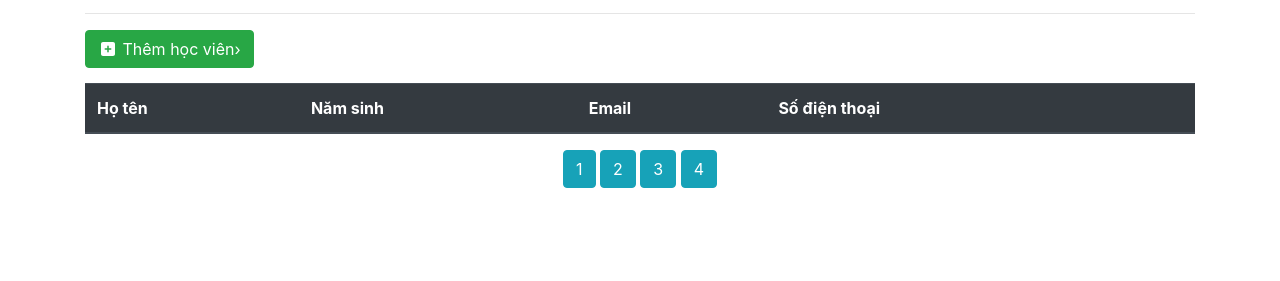
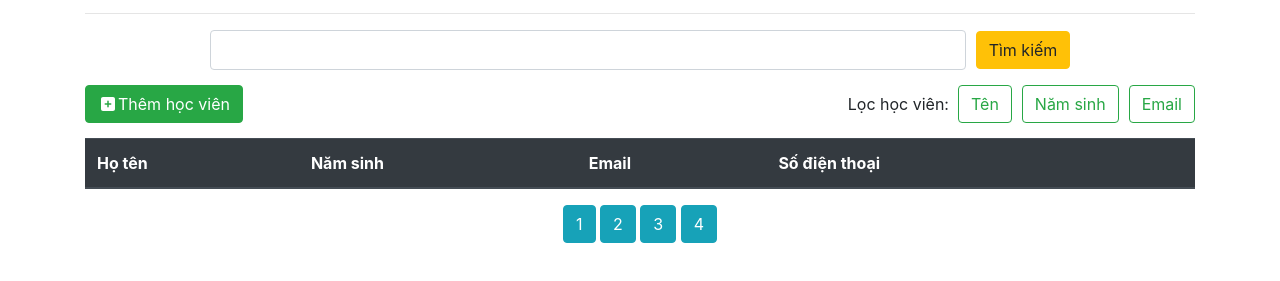
Before and after one commit to mailongvu/quanly-sv, a website: page public/index.html in a window 1280 px wide. Shown: the part 71-352 px from the top of the page. Drawn offline with nearby package versions, Linux system fonts and the light colour scheme; no server answers.

Commit message:
update find

```diff
--- a/public/index.html
+++ b/public/index.html
@@ -11,7 +11,8 @@
 </head>
 
 <body>
-    <div class="modal fade" id="exampleModal" tabindex="-1" role="dialog" aria-labelledby="exampleModalLabel" aria-hidden="true">
+  <div class="modal fade" id="exampleModal" tabindex="-1" role="dialog" aria-labelledby="exampleModalLabel"
+    aria-hidden="true">
     <div class="modal-dialog" role="document">
       <div class="modal-content">
         <div class="modal-header">
@@ -34,13 +35,27 @@
   <div class="container">
     <h1>DANH SÁCH HỌC VIÊN LỚP FRONT-END 9</h1>
     <hr>
-        <div class="btn btn-success">
+    <div class="find">
+      <input type="text"  id="find-smt">
+      <button type="button" class="btn btn-warning" onclick="filterName()">Tìm kiếm</button>
+    </div>
+    <div class="btn-group">
+      <div class="btn-new">
+        <div class="btn btn-success" id="btn-add">
           <a href="add-new-student.html" class="add-student">
-                <i class="fas fa-plus-square">
-                </i>
-                Thêm học viên›
+            <i class="fas fa-plus-square"></i>Thêm học viên
           </a>
         </div>
+      </div>
+
+      <div class="btn-filter">
+        <p>Lọc học viên:&nbsp;&nbsp;</p>
+        <button type="button" class="btn btn-outline-success" id="name-students" >Tên</button>
+        <button type="button" class="btn btn-outline-success" id="year-students">Năm sinh</button>
+        <button type="button" class="btn btn-outline-success" id="email-students">Email</button>
+      </div>
+    </div>
+
     <div class="table-responsive-md">
       <table class="table table-striped table-hover" id="table-sort">
         <thead class="thead-dark">
--- a/public/qlsv.css
+++ b/public/qlsv.css
@@ -5,9 +5,9 @@ h1 {
 a {
     text-decoration: none;
 }
-/* .btn-success {
-    font-size: 20px;
-} */
+p {
+    margin-bottom: 0;
+}
 .btn :hover {
     text-decoration: none;
     color: white;
@@ -75,3 +75,32 @@ label span {
 .btn-page {
     text-align: center;
 }
+
+.btn-group {
+    display: flex;
+    justify-content: space-between;
+
+}
+
+.btn-filter {
+    display: flex;
+
+    align-items: center;
+}
+
+#name-students, #year-students {
+    margin-right:10px;
+}
+
+.find {
+    display: flex;
+    align-items: center;
+    text-align: center;
+    justify-content: center;
+    margin:15px;
+}
+
+#find-smt {
+    width: 70%;
+    margin-right: 10px;
+}
--- a/public/qlsv.js
+++ b/public/qlsv.js
@@ -1,12 +1,13 @@
-let http = "https://vucodiing-students.herokuapp.com/users";
+let http =
+  "https://vucodiing-students.herokuapp.com/users?_sort=id&_order=desc";
 let studentID = 0;
+let getInfo = $("#find-smt").val();
 $(function () {
+  $.ajax({
+    method: "GET",
+    url: http + "&_page=1",
 
-  $.ajax({
-    type: "GET",
-    url: http + "?_sort=id &_order=desc &_page=1",
-
-    context: document.body
+    context: document.body,
   }).done(function (users) {
     let htmlString = "";
 
@@ -30,18 +31,17 @@ $(function () {
                   Xoá
               </a>
           </td>
-    </tr>`
+      </tr>`;
     }
     $("tbody").html(htmlString);
   });
-
-})
+});
 
 function btn1() {
   $.ajax({
-    type: "GET",
-    url: http + "?_sort=id &_order=desc &_page=1",
-    context: document.body
+    method: "GET",
+    url: http + "&_page=1",
+    context: document.body,
   }).done(function (users) {
     let htmlString = "";
 
@@ -65,7 +65,7 @@ function btn1() {
                 Xoá
             </a>
         </td>
-    </tr>`
+    </tr>`;
     }
     $("tbody").html(htmlString);
   });
@@ -73,9 +73,9 @@ function btn1() {
 
 function btn2() {
   $.ajax({
-    type: "GET",
-    url: http + "?_sort=id &_order=desc &_page=2",
-    context: document.body
+    method: "GET",
+    url: http + "&_page=2",
+    context: document.body,
   }).done(function (users) {
     let htmlString = "";
 
@@ -99,7 +99,7 @@ function btn2() {
                 Xoá
             </a>
         </td>
-    </tr>`
+    </tr>`;
     }
     $("tbody").html(htmlString);
   });
@@ -107,9 +107,9 @@ function btn2() {
 
 function btn3() {
   $.ajax({
-    type: "GET",
-    url: http + "?_sort=id &_order=desc &_page=3",
-    context: document.body
+    method: "GET",
+    url: http + "&_page=3",
+    context: document.body,
   }).done(function (users) {
     let htmlString = "";
 
@@ -133,7 +133,7 @@ function btn3() {
                 Xoá
             </a>
         </td>
-    </tr>`
+    </tr>`;
     }
     $("tbody").html(htmlString);
   });
@@ -141,9 +141,9 @@ function btn3() {
 
 function btn4() {
   $.ajax({
-    type: "GET",
-    url: http + "?_sort=id &_order=desc &_page=4",
-    context: document.body
+    method: "GET",
+    url: http + "&_page=4",
+    context: document.body,
   }).done(function (users) {
     let htmlString = "";
 
@@ -167,10 +167,115 @@ function btn4() {
                 Xoá
             </a>
         </td>
-    </tr>`
+    </tr>`;
     }
     $("tbody").html(htmlString);
   });
+}
+
+function filterName() {
+  if ($("#find-smt").val() === "") {
+    alert("Nhập từ khoá tìm kiếm");
+  } else {
+    let nameFilter = "name=" + $("#find-smt").val();
+    let birthdayFilter = "birthday=" + $("#find-smt").val();
+    let phoneFilter = "phone=" + $("#find-smt").val();
+    $.ajax({
+      method: "GET",
+      url: "https://vucodiing-students.herokuapp.com/users/?" + nameFilter,
+      context: document.body,
+    }).done(function (users) {
+      let htmlString = "";
+
+      for (let user of users) {
+        htmlString += `<tr id="${user.id}">
+          <td>${user.name}</td>
+          <td>${user.birthday}</td>
+          <td>${user.email}</td>
+          <td>${user.phone}</td>
+          <td>
+              <a href="repair-student.html?id=${user.id}" class="text-repair">
+                  <i class="fa fa-edit">
+                  </i>
+                  Chỉnh sửa
+              </a>
+              |
+              <a href="javascript:void(0)" onclick="confirmDel(${user.id})" class="text-delete" data-toggle="modal" data-target="#exampleModal">
+
+                  <i class="fa fa-trash-alt">
+                  </i>
+                  Xoá
+              </a>
+          </td>
+      </tr>`;
+      }
+      $("tbody").html(htmlString);
+    });
+
+    $.ajax({
+      method: "GET",
+      url: "https://vucodiing-students.herokuapp.com/users/?" + birthdayFilter,
+      context: document.body,
+    }).done(function (users) {
+      let htmlString = "";
+
+      for (let user of users) {
+        htmlString += `<tr id="${user.id}">
+          <td>${user.name}</td>
+          <td>${user.birthday}</td>
+          <td>${user.email}</td>
+          <td>${user.phone}</td>
+          <td>
+              <a href="repair-student.html?id=${user.id}" class="text-repair">
+                  <i class="fa fa-edit">
+                  </i>
+                  Chỉnh sửa
+              </a>
+              |
+              <a href="javascript:void(0)" onclick="confirmDel(${user.id})" class="text-delete" data-toggle="modal" data-target="#exampleModal">
+
+                  <i class="fa fa-trash-alt">
+                  </i>
+                  Xoá
+              </a>
+          </td>
+      </tr>`;
+      }
+      $("tbody").html(htmlString);
+    });
+
+    $.ajax({
+      method: "GET",
+      url: "https://vucodiing-students.herokuapp.com/users/?" + phoneFilter,
+      context: document.body,
+    }).done(function (users) {
+      let htmlString = "";
+
+      for (let user of users) {
+        htmlString += `<tr id="${user.id}">
+          <td>${user.name}</td>
+          <td>${user.birthday}</td>
+          <td>${user.email}</td>
+          <td>${user.phone}</td>
+          <td>
+              <a href="repair-student.html?id=${user.id}" class="text-repair">
+                  <i class="fa fa-edit">
+                  </i>
+                  Chỉnh sửa
+              </a>
+              |
+              <a href="javascript:void(0)" onclick="confirmDel(${user.id})" class="text-delete" data-toggle="modal" data-target="#exampleModal">
+
+                  <i class="fa fa-trash-alt">
+                  </i>
+                  Xoá
+              </a>
+          </td>
+      </tr>`;
+      }
+      $("tbody").html(htmlString);
+    });
+  }
 }
 
 function confirmDel(id) {
@@ -188,5 +293,4 @@ function dellStudent() {
       $("#exampleModal").modal("hide");
     });
   }
-
 }
```
Lines whose indentation alone changed are shown as unchanged.
